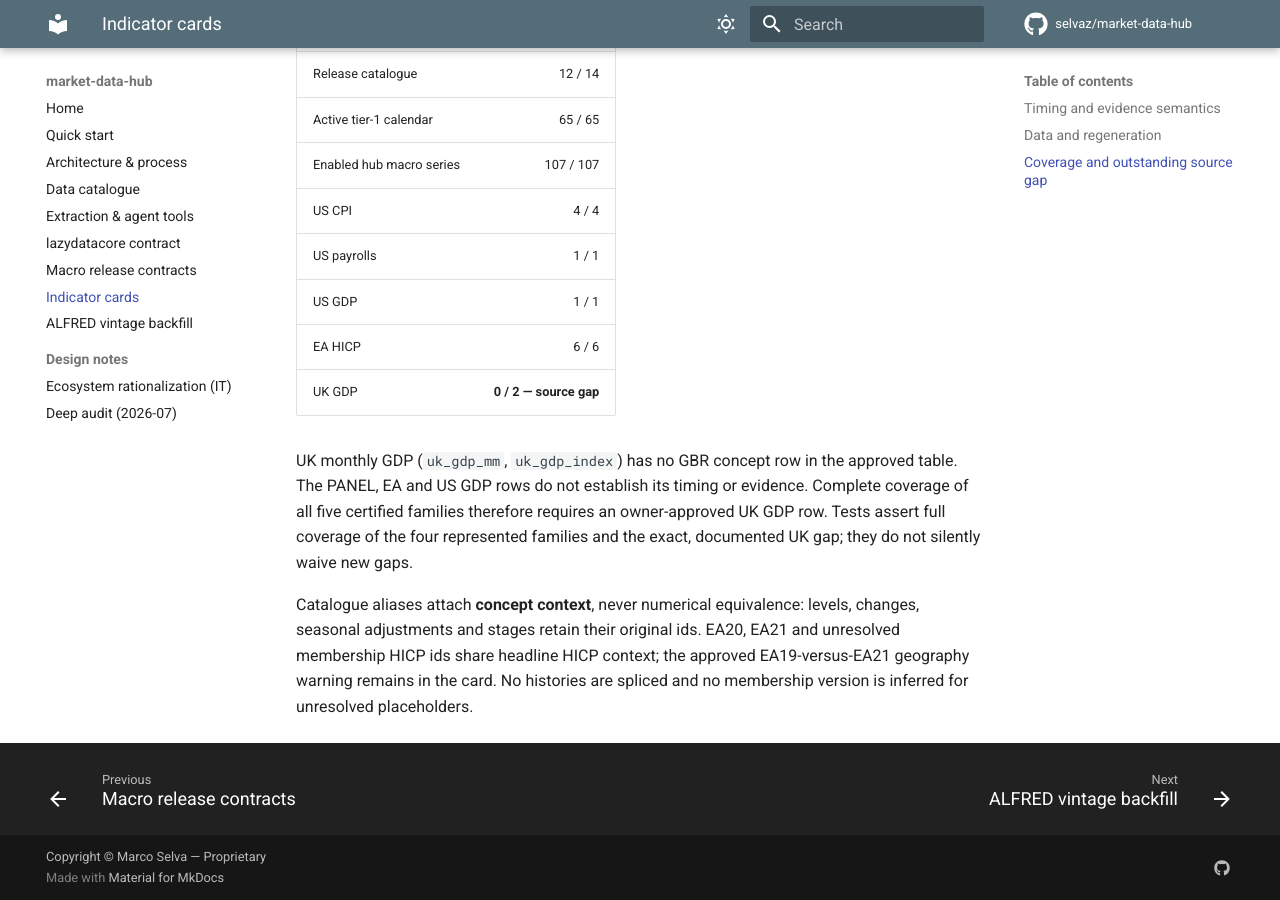
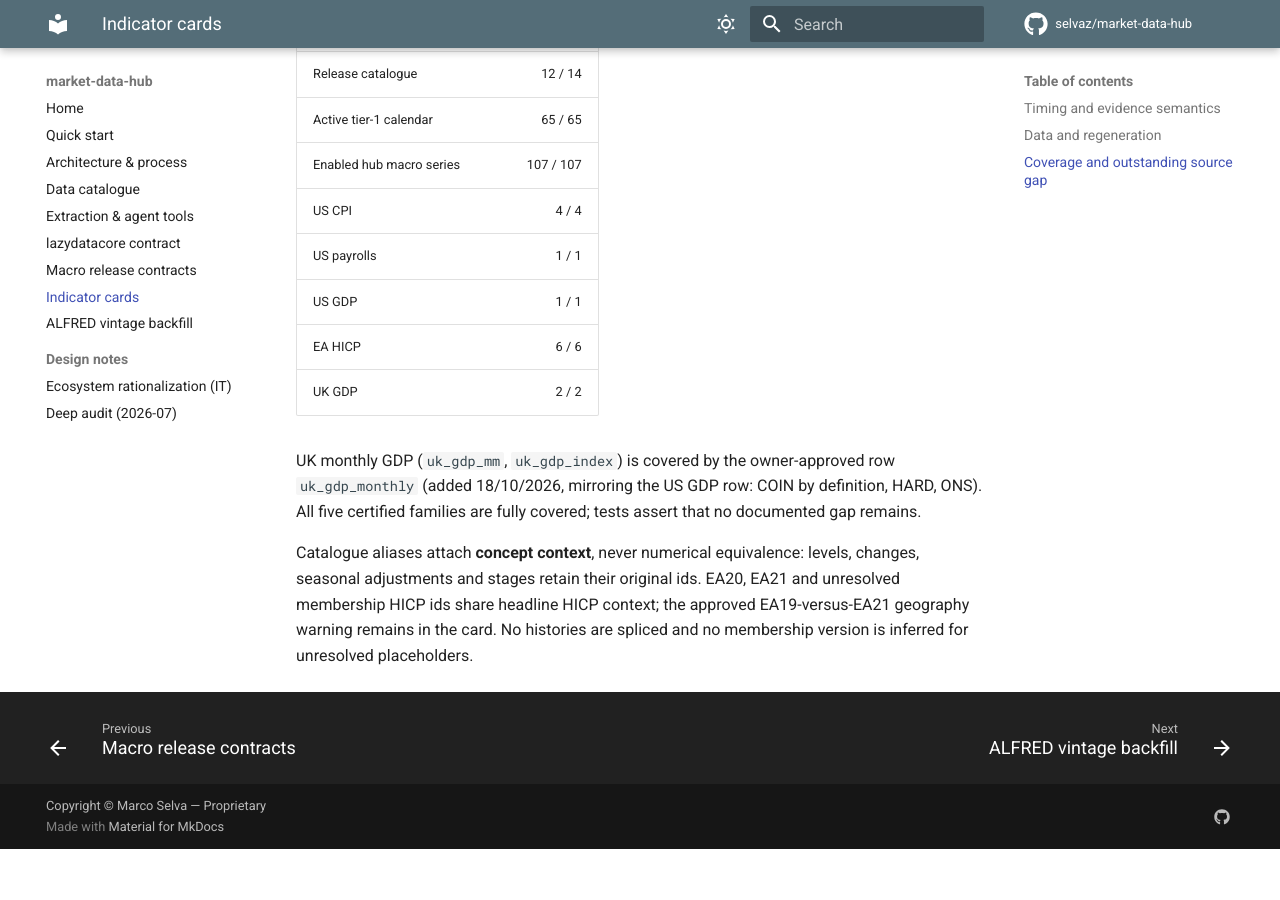
Before and after one commit to selvaz/market-data-hub, an MkDocs documentation site: the page built from docs/indicator-cards.md, in a window 1280 px wide and 900 px high, scrolled down 2737 px. Built offline with MkDocs 1.6.1 and Material for MkDocs 9.7.7, drawn with Linux system fonts in a browser that asks for light colours; comment, search, counter and statistics services are not loaded; after the commit the page ends 3586 px from its top, so only the background shows below that.

Commit message:
Indicator cards: UK monthly GDP row (uk_gdp_monthly)
Closes the only certified-family gap: cat:uk_gdp_mm and cat:uk_gdp_index now
resolve to a GBR row mirroring the US GDP row (Growth/activity, COIN by
DEFINITION vs itself, HARD, ONS, revisions caveat). Table regenerated from the
guide source (270 rows); aliases certified_gaps emptied; tests and docs updated.

Co-Authored-By: Claude Opus 5.5 <noreply@anthropic.com>

```diff
--- a/docs/indicator-cards.md
+++ b/docs/indicator-cards.md
@@ -125,13 +125,12 @@ configured-id context coverage, not live ingestion or historical completeness.
 | US payrolls | 1 / 1 |
 | US GDP | 1 / 1 |
 | EA HICP | 6 / 6 |
-| UK GDP | **0 / 2 — source gap** |
+| UK GDP | 2 / 2 |
 
-UK monthly GDP (`uk_gdp_mm`, `uk_gdp_index`) has no GBR concept row in the
-approved table. The PANEL, EA and US GDP rows do not establish its timing or
-evidence. Complete coverage of all five certified families therefore requires
-an owner-approved UK GDP row. Tests assert full coverage of the four represented
-families and the exact, documented UK gap; they do not silently waive new gaps.
+UK monthly GDP (`uk_gdp_mm`, `uk_gdp_index`) is covered by the owner-approved
+row `uk_gdp_monthly` (added 18/10/2026, mirroring the US GDP row: COIN by
+definition, HARD, ONS). All five certified families are fully covered; tests
+assert that no documented gap remains.
 
 Catalogue aliases attach **concept context**, never numerical equivalence:
 levels, changes, seasonal adjustments and stages retain their original ids.
```
Also changed, not shown: 5 other files.
